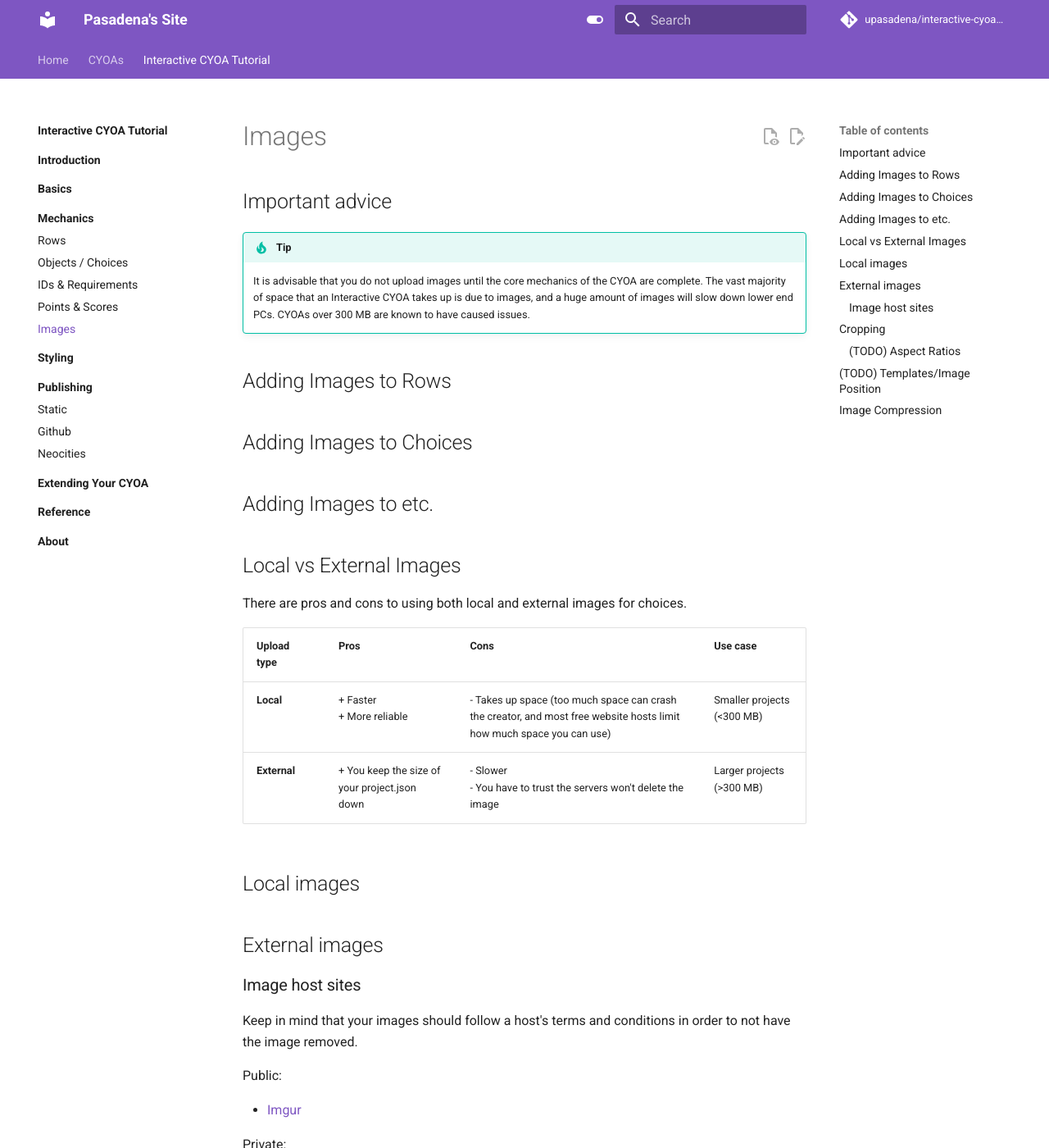
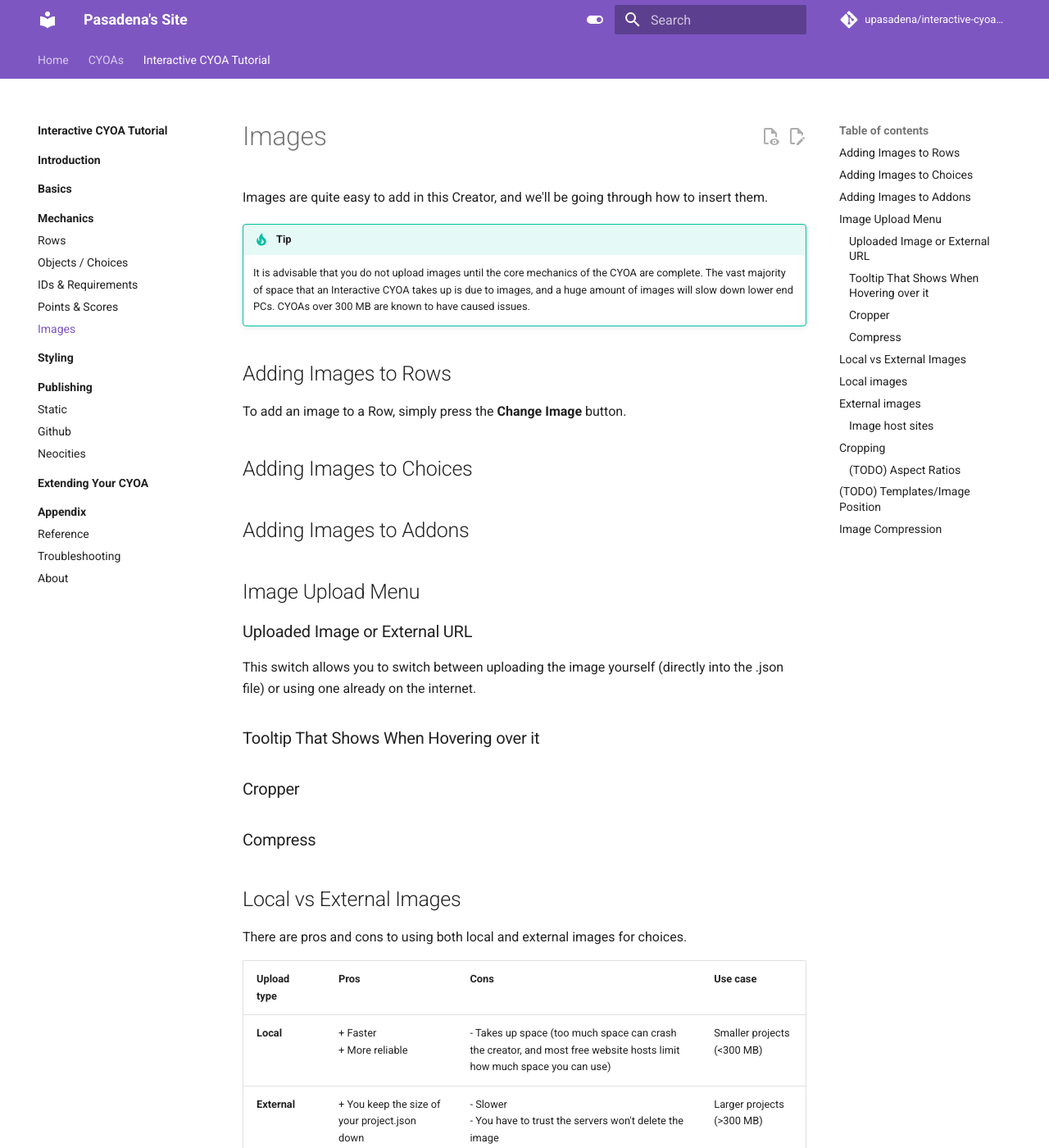
Before and after one commit to upasadena/interactive-cyoa-tutorial, an MkDocs documentation site: the page built from docs/mechanics/images.md, in a window 1280 px wide and 1400 px high. Shown: the whole window at 82% size. Built offline with MkDocs 1.6.1 and Material for MkDocs 9.7.7, drawn with Linux system fonts in a browser that asks for light colours; a script that is not in the unit is left out; comment, search, counter and statistics services are not loaded.

Commit message:
Added Troubleshooting section + other v1.6.0 stuff

```diff
--- a/docs/mechanics/images.md
+++ b/docs/mechanics/images.md
@@ -3,8 +3,9 @@
 ---
 
 # Images
+Images are quite easy to add in this Creator, and we'll be going through how to
+insert them.
 
-## Important advice
 !!! tip
 
     It is advisable that you do not upload images until the core mechanics of
@@ -13,10 +14,25 @@
     end PCs. CYOAs over 300 MB are known to have caused issues.
 
 ## Adding Images to Rows
+To add an image to a Row, simply press the **Change Image** button.
 
 ## Adding Images to Choices
 
-## Adding Images to etc.
+
+## Adding Images to Addons
+
+
+## Image Upload Menu
+
+### Uploaded Image or External URL
+This switch allows you to switch between uploading the image yourself (directly
+into the .json file) or using one already on the internet.
+
+### Tooltip That Shows When Hovering over it
+
+### Cropper
+
+### Compress
 
 ## Local vs External Images
 There are pros and cons to using both local and external images for choices.
--- a/mkdocs.yml
+++ b/mkdocs.yml
@@ -76,10 +76,11 @@
       - Neocities: publishing/neocities.md
     - Extending Your CYOA:
       - extending-your-cyoa/index.md
-    - Reference:
-      - reference/index.md
-    - About:
-      - about/index.md
+    - Appendix:
+      - appendix/index.md
+      - Reference: appendix/reference.md
+      - Troubleshooting: appendix/troubleshooting.md
+      - About: appendix/about.md
 
 extra:
   social:
```
Also changed, not shown: README.md (+1 -0 lines), docs/appendix/about.md (renamed from docs/about/index.md, +3 -0 lines), docs/appendix/index.md (added, +14 -0 lines), docs/appendix/troubleshooting.md (added, +13 -0 lines), docs/appendix/reference.md (renamed from docs/reference/index.md).
